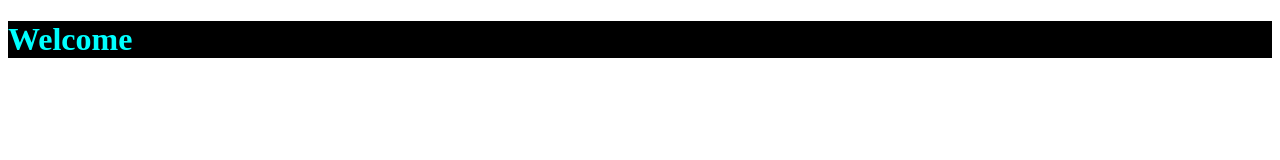
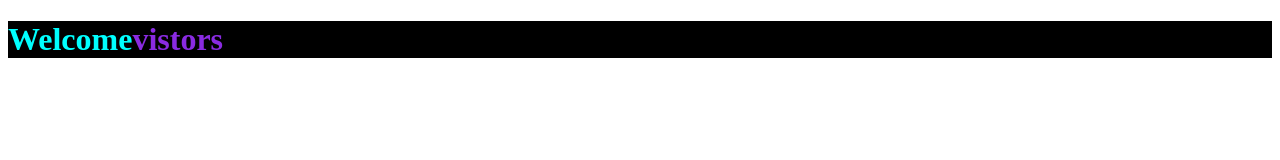
Before and after one commit to gezzzo/project, a plain HTML site: page index.html in a window 1280 px wide. Drawn offline with Linux system fonts and the light colour scheme.

Commit message:
update file -second commit

```diff
--- a/index.html
+++ b/index.html
@@ -10,11 +10,14 @@
             color: aqua;
             background-color: black;
         }
+        span{
+            color: blueviolet;
+        }
     </style>
 </head>
 <body>
     <div>
-        <h1>Welcome</h1>
+        <h1>Welcome<span>vistors</span></h1>
     </div>
 </body>
 </html>
```
